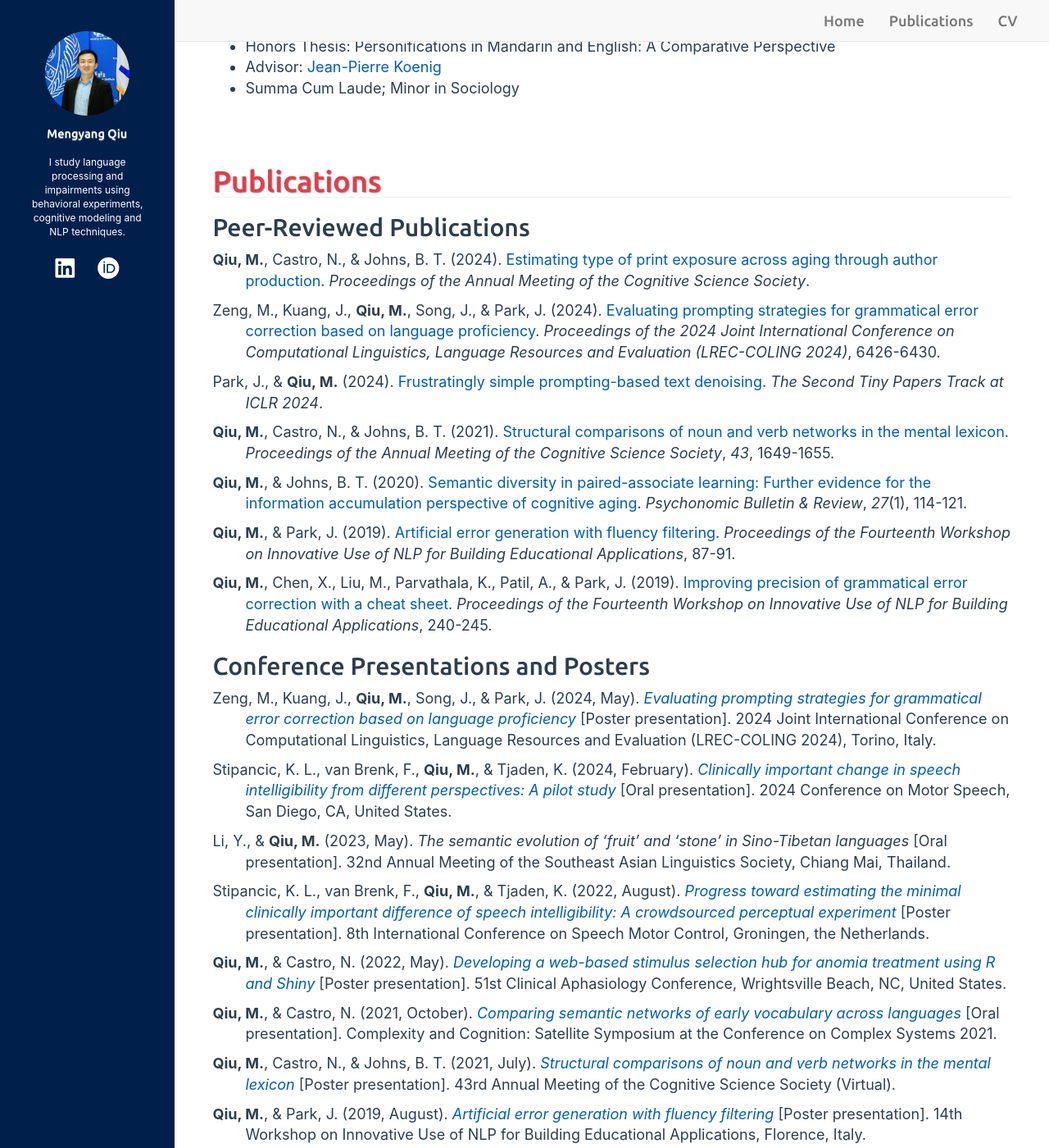
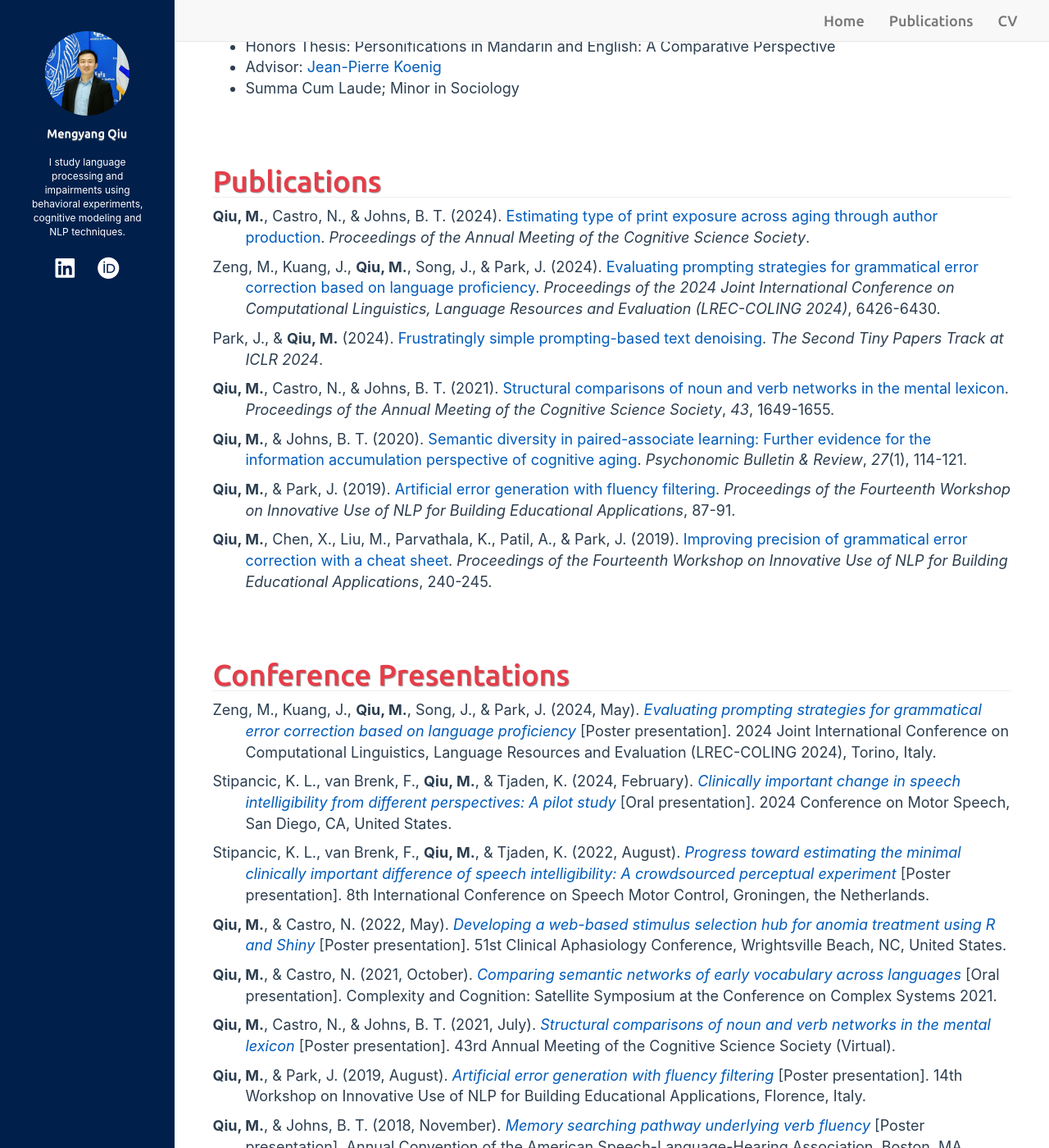
Before and after one commit to mengyangq/mengyangq.github.io, a Jekyll site: the page built from index.html, in a window 1280 px wide and 1400 px high, scrolled down 849 px. Shown: the whole window at 82% size. Built offline with Jekyll 4.4.1, drawn with Linux system fonts in a browser that asks for light colours; nearby versions of some CDN libraries; a style sheet for code colours, icons or effects is not loaded.

Commit message:
Update publications.md

```diff
--- a/_includes/publications.md
+++ b/_includes/publications.md
@@ -1,6 +1,4 @@
 # Publications
-
-## Peer-Reviewed Publications
 
 <p style="padding-left: 40px; text-indent: -40px;"><strong>Qiu, M.</strong>, Castro, N., & Johns, B. T. (2024). <a href="/pubs/qiu_etal_2024_estimating_cogsci.pdf">Estimating type of print exposure across aging through author production</a>. <em>Proceedings of the Annual Meeting of the Cognitive Science Society</em>.</p>
 
@@ -16,13 +14,11 @@
 
 <p style="padding-left: 40px; text-indent: -40px;"><strong>Qiu, M.</strong>, Chen, X., Liu, M., Parvathala, K., Patil, A., & Park, J. (2019). <a href="https://www.aclweb.org/anthology/W19-4425">Improving precision of grammatical error correction with a cheat sheet</a>. <em>Proceedings of the Fourteenth Workshop on Innovative Use of NLP for Building Educational Applications</em>, 240-245.</p>
 
-## Conference Presentations and Posters
+# Conference Presentations
 
 <p style="padding-left: 40px; text-indent: -40px;">Zeng, M., Kuang, J., <strong>Qiu, M.</strong>, Song, J., & Park, J. (2024, May). <a href="/pubs/zeng_etal_2024_evaluating_poster.pdf"><em>Evaluating prompting strategies for grammatical error correction based on language proficiency</em></a> [Poster presentation]. 2024 Joint International Conference on Computational Linguistics, Language Resources and Evaluation (LREC-COLING 2024), Torino, Italy.</p>
 
 <p style="padding-left: 40px; text-indent: -40px;">Stipancic, K. L., van Brenk, F., <strong>Qiu, M.</strong>, & Tjaden, K. (2024, February). <a href="/pubs/stipancic_etal_2024_clinically_oral.pdf"><em>Clinically important change in speech intelligibility from different perspectives: A pilot study</em></a> [Oral presentation]. 2024 Conference on Motor Speech, San Diego, CA, United States.</p>
-
-<p style="padding-left: 40px; text-indent: -40px;">Li, Y., & <strong>Qiu, M.</strong> (2023, May). <em>The semantic evolution of ‘fruit’ and ‘stone’ in Sino-Tibetan languages</em> [Oral presentation]. 32nd Annual Meeting of the Southeast Asian Linguistics Society, Chiang Mai, Thailand.</p>
 
 <p style="padding-left: 40px; text-indent: -40px;">Stipancic, K. L., van Brenk, F., <strong>Qiu, M.</strong>, & Tjaden, K. (2022, August). <a href="/pubs/stipancic_etal_2022_progress_poster.pdf"><em>Progress toward estimating the minimal clinically important difference of speech intelligibility: A crowdsourced perceptual experiment</em></a> [Poster presentation]. 8th International Conference on Speech Motor Control, Groningen, the Netherlands.</p>
 
```
